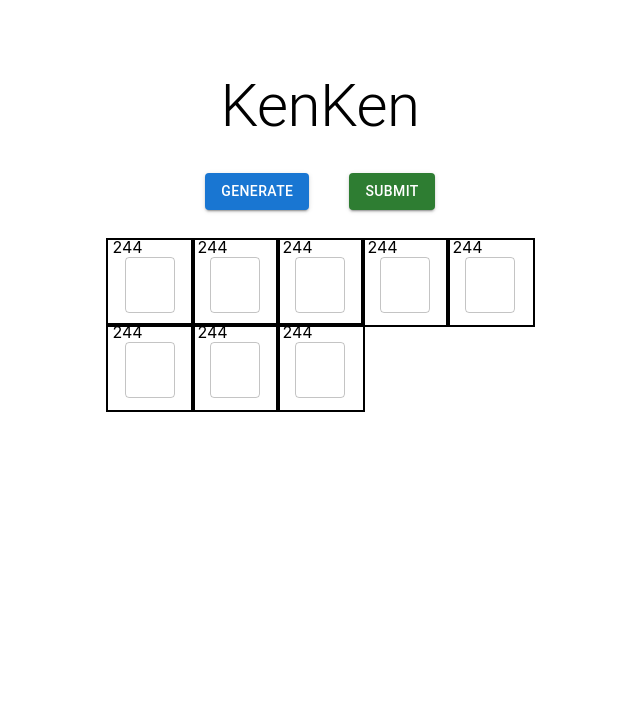
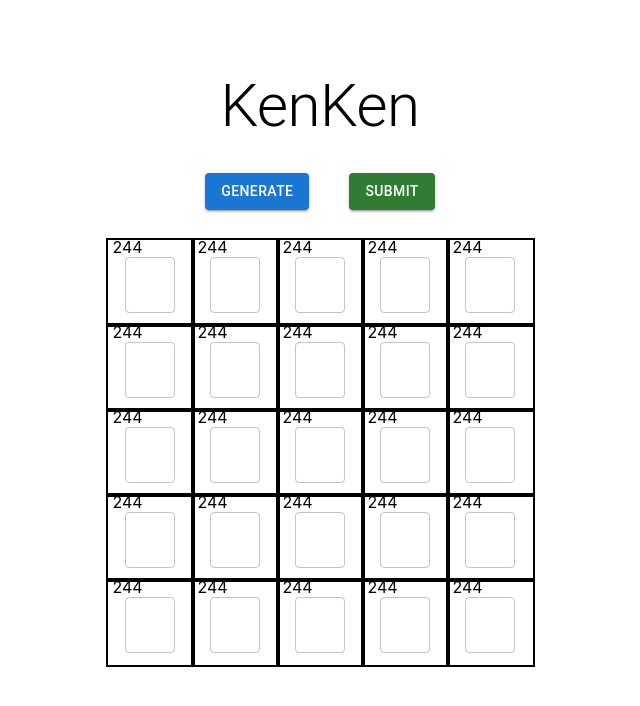
Before and after one commit to abdumamdouh/KenKen, a React (Create React App) app in the folder ken-ken/: page / in a window 1280 px wide. Shown: the top 706 px of the page, without its empty margins (320-960 px from the left). Built offline with nearby package versions, Linux system fonts and the light colour scheme.

Commit message:
minor edit

```diff
--- a/ken-ken/src/App.js
+++ b/ken-ken/src/App.js
@@ -5,7 +5,15 @@ import Button from "@mui/material/Button";
 import Typography from "@mui/material/Typography";
 import Modal from "./Modal";
 
-const App = () => (
+const size = 5;
+
+const App = () => {
+  const generateCells = () => {
+    const cells = [];
+    for (let i = 0; i < size * size; i++) cells.push(<Cell key={i} />);
+    return cells;
+  };
+  return (
     <div
       style={{
         display: "flex",
@@ -33,8 +41,8 @@ const App = () => (
       <div
         style={{
           display: "grid",
-        gridTemplateColumns: "repeat(5, 85px)",
-        gridTemplateRows: "repeat(5, 85px)",
+          gridTemplateColumns: `repeat(${size}, 85px)`,
+          gridTemplateRows: `repeat(${size}, 85px)`,
           gap: "0",
           rowGap: "0",
           columnGap: "0",
@@ -47,16 +55,10 @@ const App = () => (
           // marginLeft: 'auto',
         }}
       >
-      <Cell />
-      <Cell />
-      <Cell />
-      <Cell />
-      <Cell />
-      <Cell />
-      <Cell />
-      <Cell />
+        {generateCells()}
       </div>
     </div>
   );
+};
 
 export default App;
```
Lines whose indentation alone changed are shown as unchanged.
